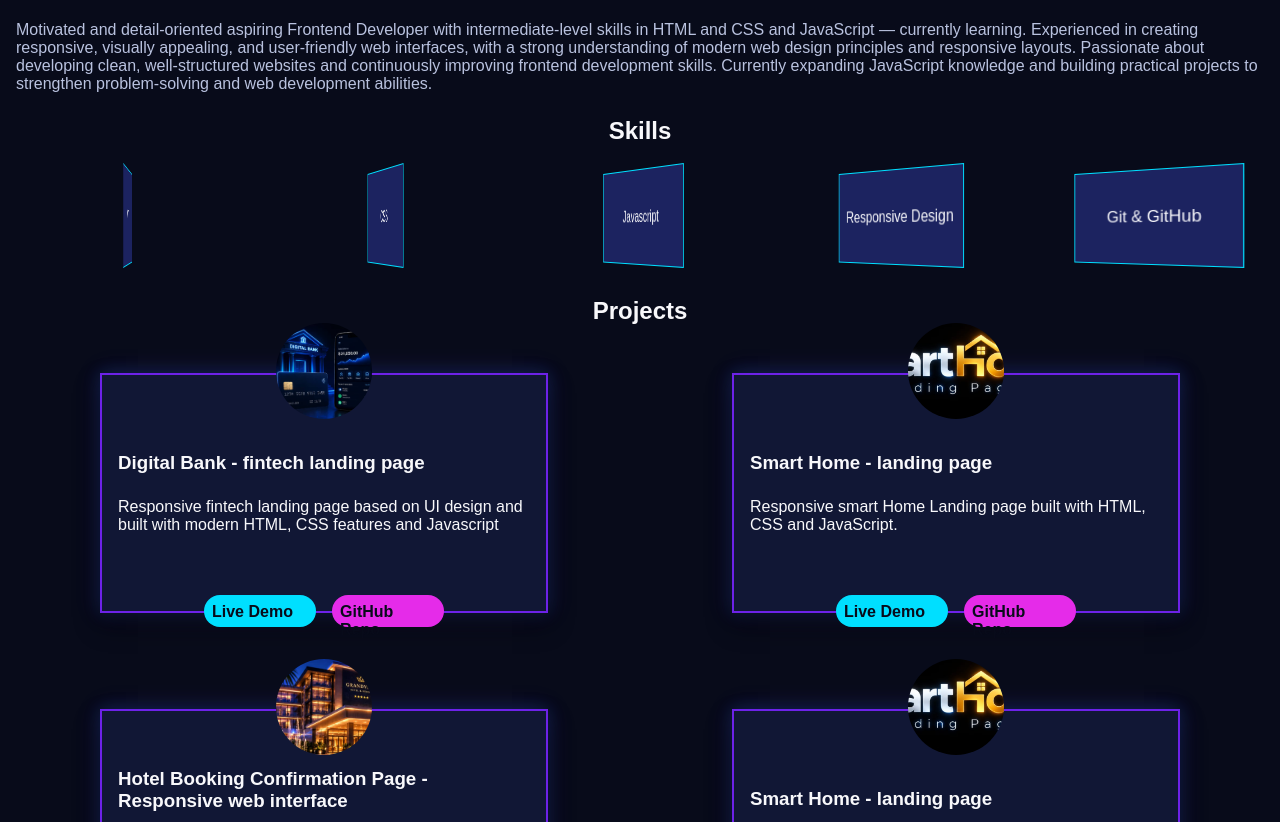
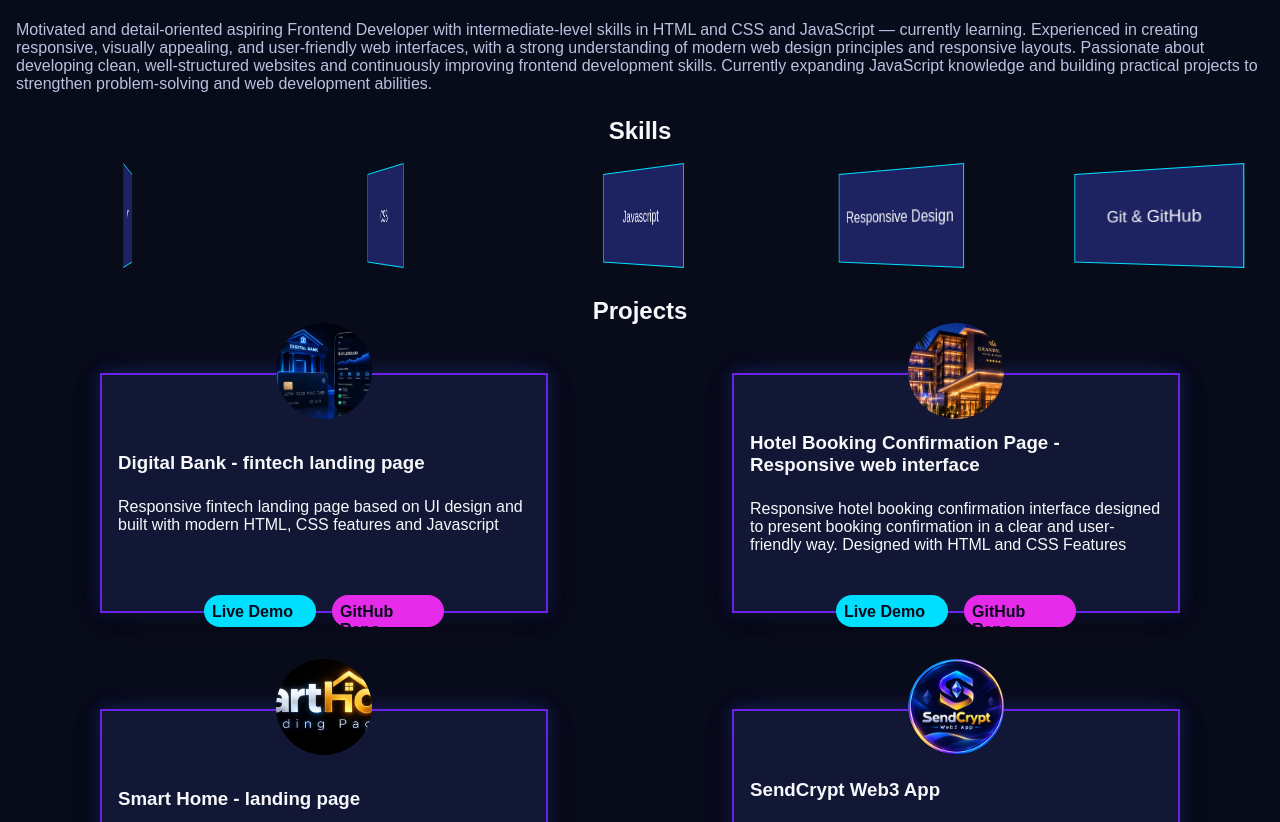
Before and after one commit to ogagaidoro/ogagaidoro, a plain HTML site: page index.html in a window 1280 px wide. Shown: the part 212-1034 px from the top of the page. Drawn offline with Linux system fonts and the light colour scheme; a web font is replaced by a local one.

Commit message:
deleted some things

```diff
--- a/index.html
+++ b/index.html
@@ -65,17 +65,6 @@
                                 Demo</a>
                             <a class="repo"
                                 href="https://github.com/ogagaidoro/digitalbank-landing-page-master.git">GitHub Repo</a>
-                        </div>
-                    </div>
-                    <div class="projects">
-                        <img src="images/smarthome.PNG" alt="smart home landing page">
-                        <h3>Smart Home - landing page</h3>
-                        <p>Responsive smart Home Landing page built with HTML, CSS and JavaScript.</p>
-                        <div class="anchor-btn bank-btn">
-                            <a class="live" href="https://ogagaidoro.github.io/smartHome-Landing-page/">Live
-                                Demo</a>
-                            <a class="repo" href="https://github.com/ogagaidoro/smartHome-Landing-page.git">GitHub
-                                Repo</a>
                         </div>
                     </div>
                     <div class="projects">
```
